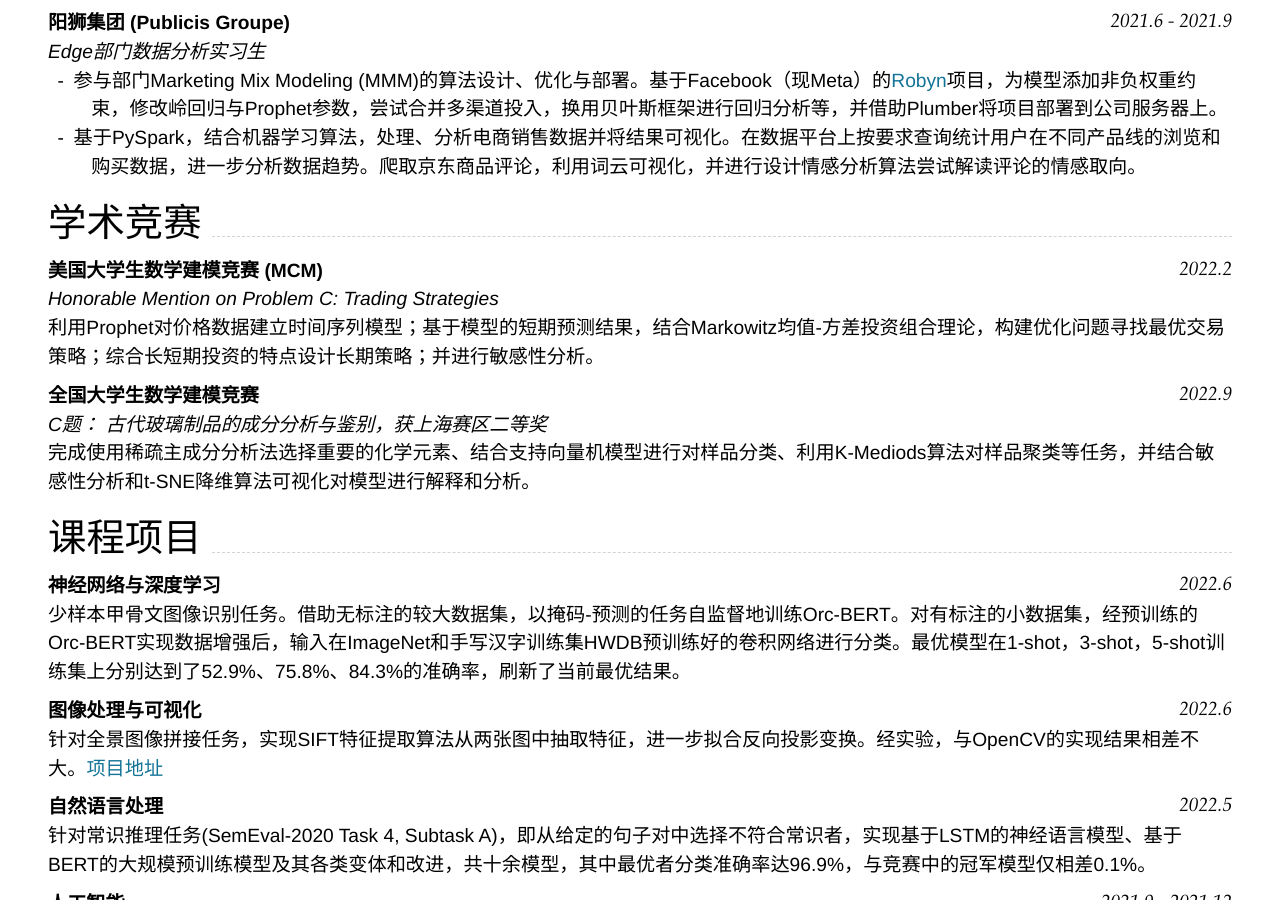
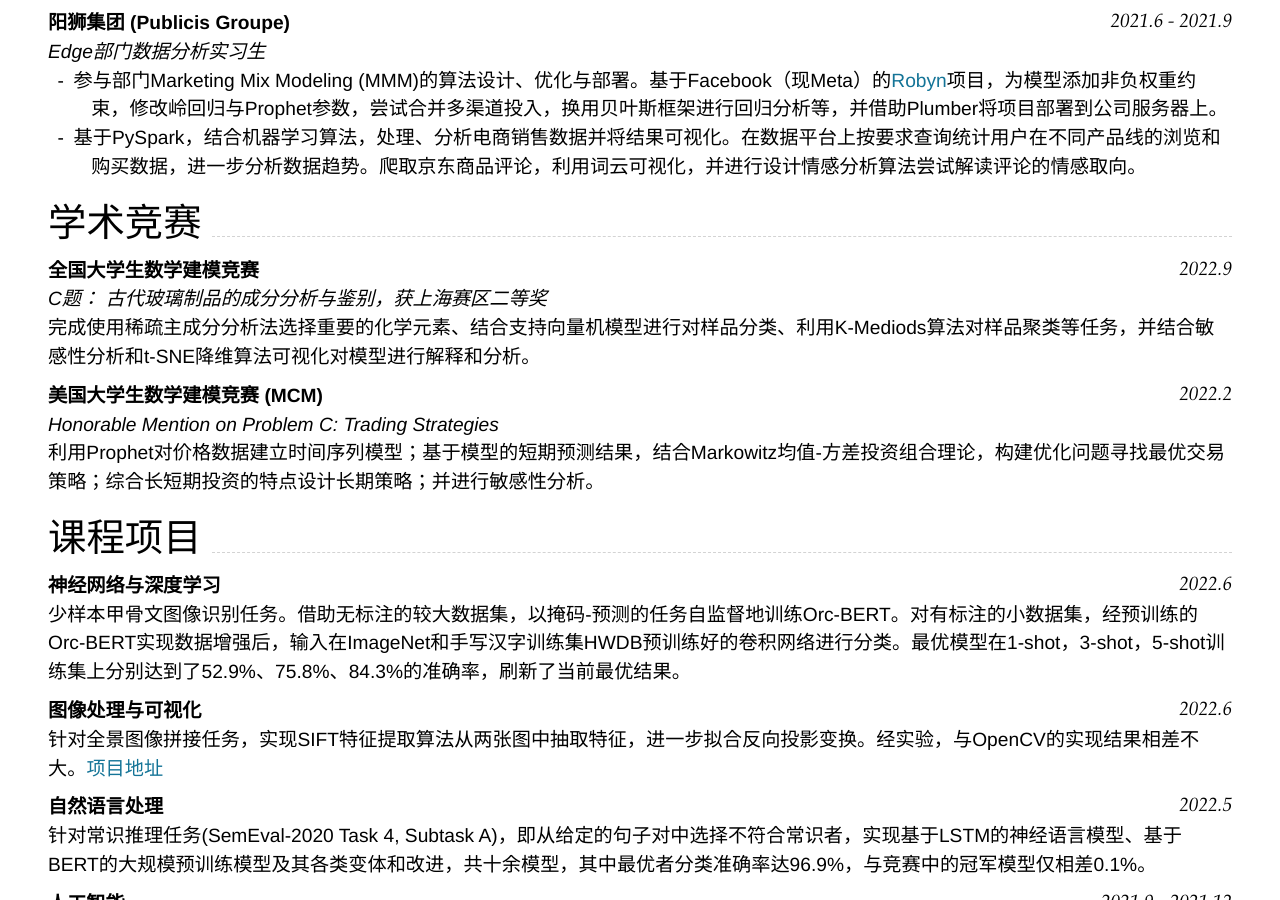
Before and after one commit to Darkroom-Godot/CV, a Jekyll site: the page built from index.md, in a window 1280 px wide and 900 px high, scrolled down 471 px. Built offline with Jekyll 4.4.1, drawn with Linux system fonts in a browser that asks for light colours; nearby versions of some CDN libraries.

Commit message:
调整顺序

```diff
--- a/index.md
+++ b/index.md
@@ -38,13 +38,14 @@ _Edge部门数据分析实习生_<br>
 
 ## 学术竞赛
 
+### **全国大学生数学建模竞赛** `2022.9 `
+_C题： 古代玻璃制品的成分分析与鉴别，获上海赛区二等奖_<br>
+完成使用稀疏主成分分析法选择重要的化学元素、结合支持向量机模型进行对样品分类、利用K-Mediods算法对样品聚类等任务，并结合敏感性分析和t-SNE降维算法可视化对模型进行解释和分析。
+
 ### **美国大学生数学建模竞赛 (MCM)** `2022.2 `
 _Honorable Mention on Problem C: Trading Strategies_<br>
 利用Prophet对价格数据建立时间序列模型；基于模型的短期预测结果，结合Markowitz均值-方差投资组合理论，构建优化问题寻找最优交易策略；综合长短期投资的特点设计长期策略；并进行敏感性分析。
 
-### **全国大学生数学建模竞赛** `2022.9 `
-_C题： 古代玻璃制品的成分分析与鉴别，获上海赛区二等奖_<br>
-完成使用稀疏主成分分析法选择重要的化学元素、结合支持向量机模型进行对样品分类、利用K-Mediods算法对样品聚类等任务，并结合敏感性分析和t-SNE降维算法可视化对模型进行解释和分析。
 
 ## 课程项目
 
```
